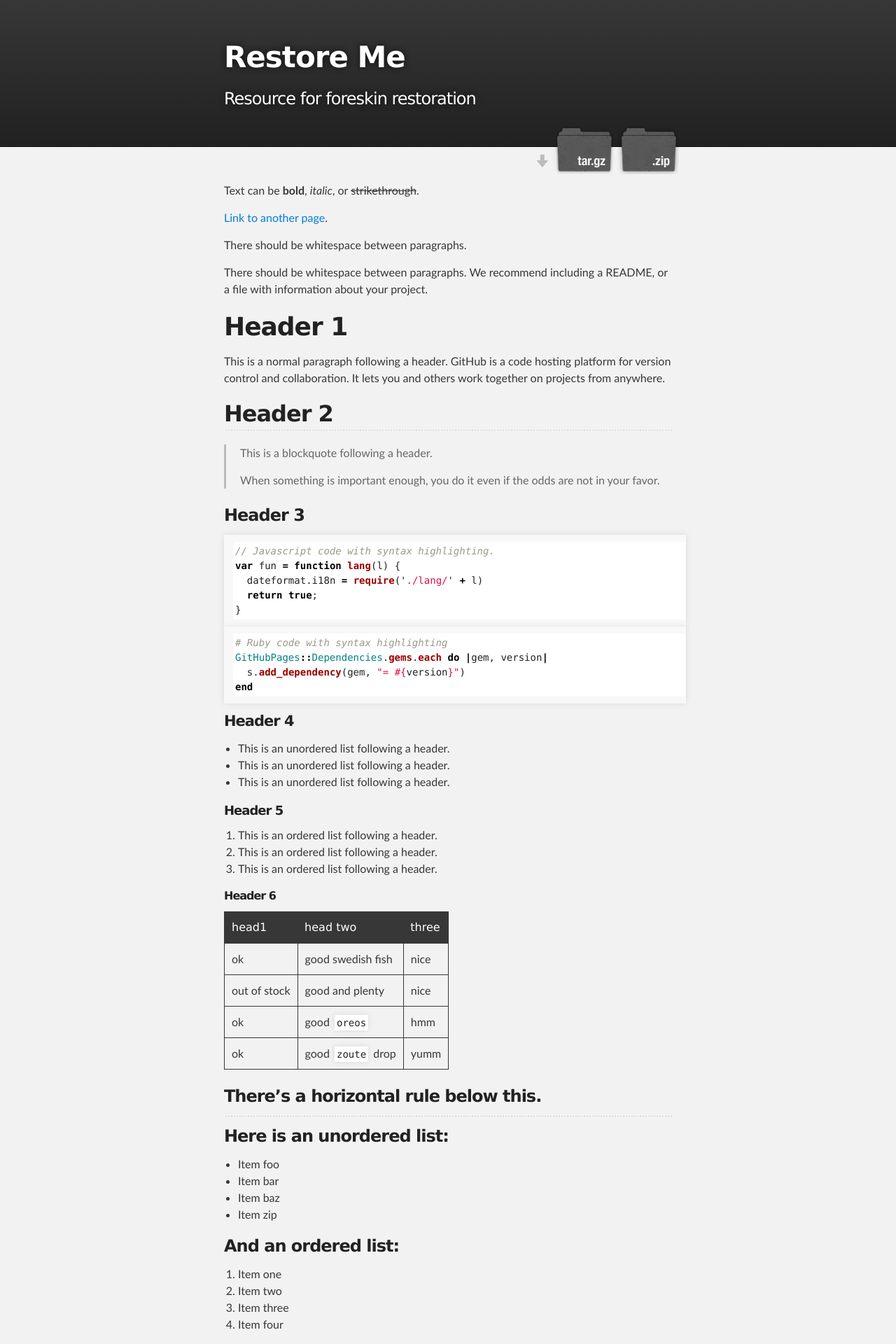
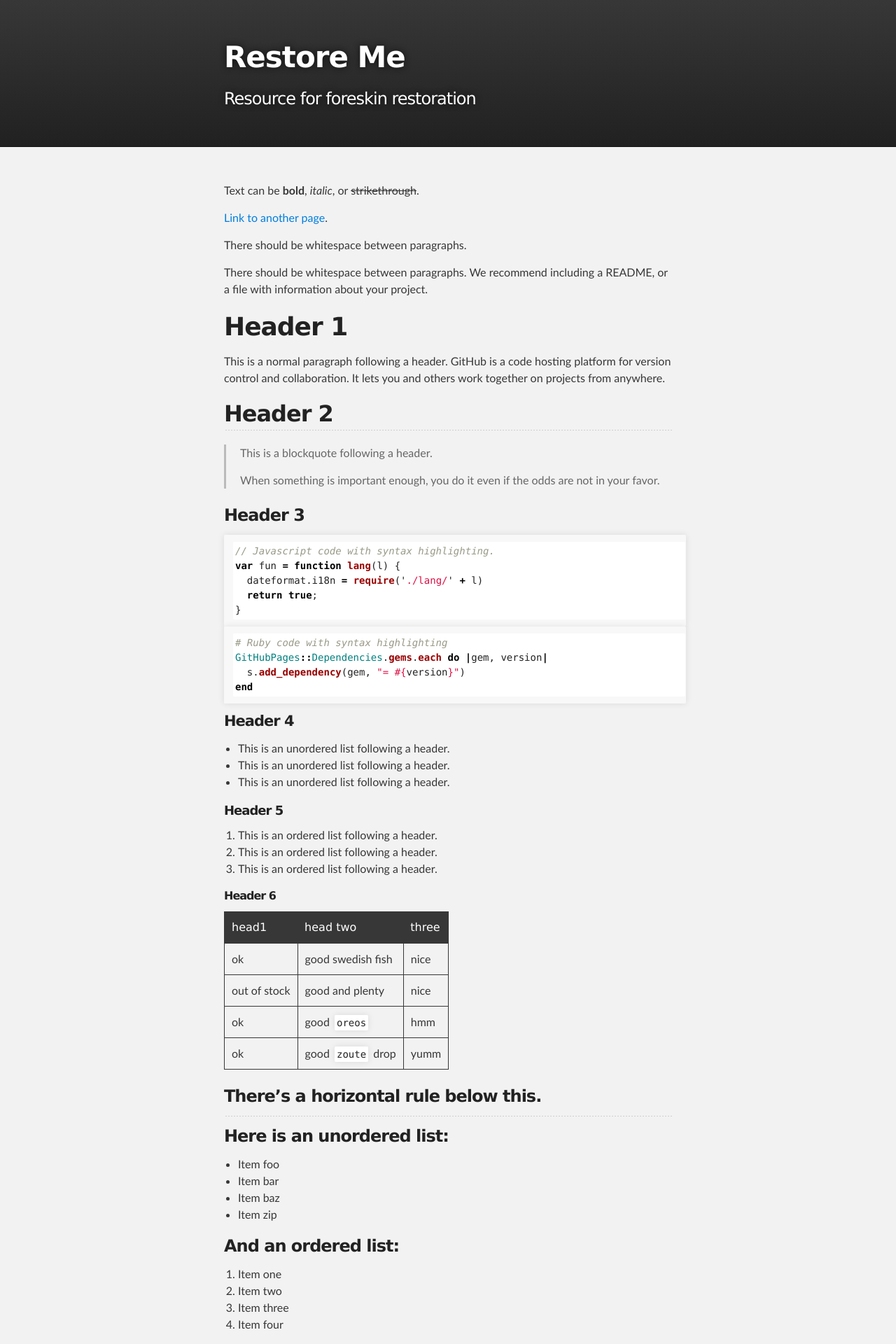
Before and after one commit to restore-me/restore-me.github.io, a Jekyll site: the page built from index.md, in a window 1280 px wide. Shown: the top 1920 px of the page at 70% size. Built offline with Jekyll 4.4.1, drawn with Linux system fonts in a browser that asks for light colours.

Commit message:
remove downloads

```diff
--- a/_layouts/default.html
+++ b/_layouts/default.html
@@ -19,13 +19,6 @@
         <header class="inner">
           <h1 id="project_title">{{ site.title | default: site.github.repository_name }}</h1>
           <h2 id="project_tagline">{{ site.description | default: site.github.project_tagline }}</h2>
-
-          {% if site.show_downloads %}
-            <section id="downloads">
-              <a class="zip_download_link" href="{{ site.github.zip_url }}">Download this project as a .zip file</a>
-              <a class="tar_download_link" href="{{ site.github.tar_url }}">Download this project as a tar.gz file</a>
-            </section>
-          {% endif %}
         </header>
     </div>
 
```
